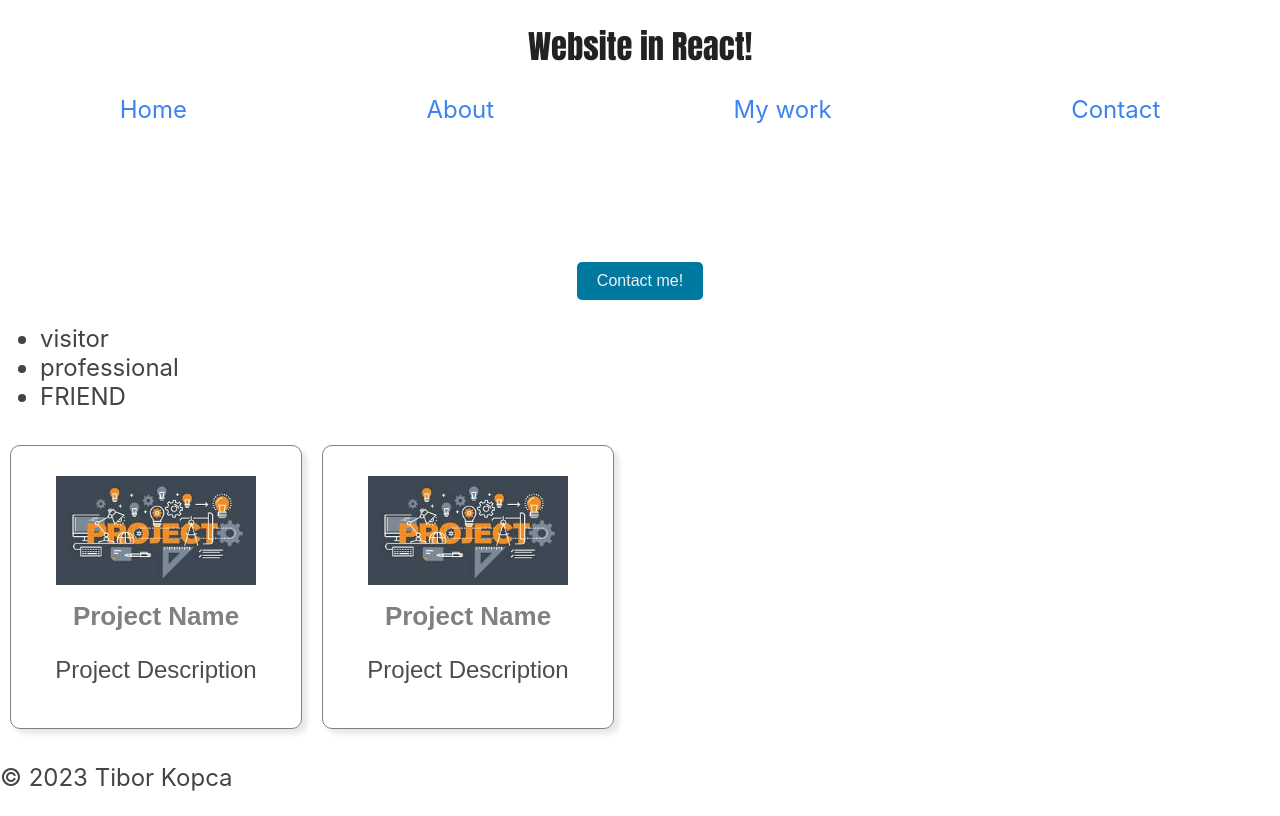
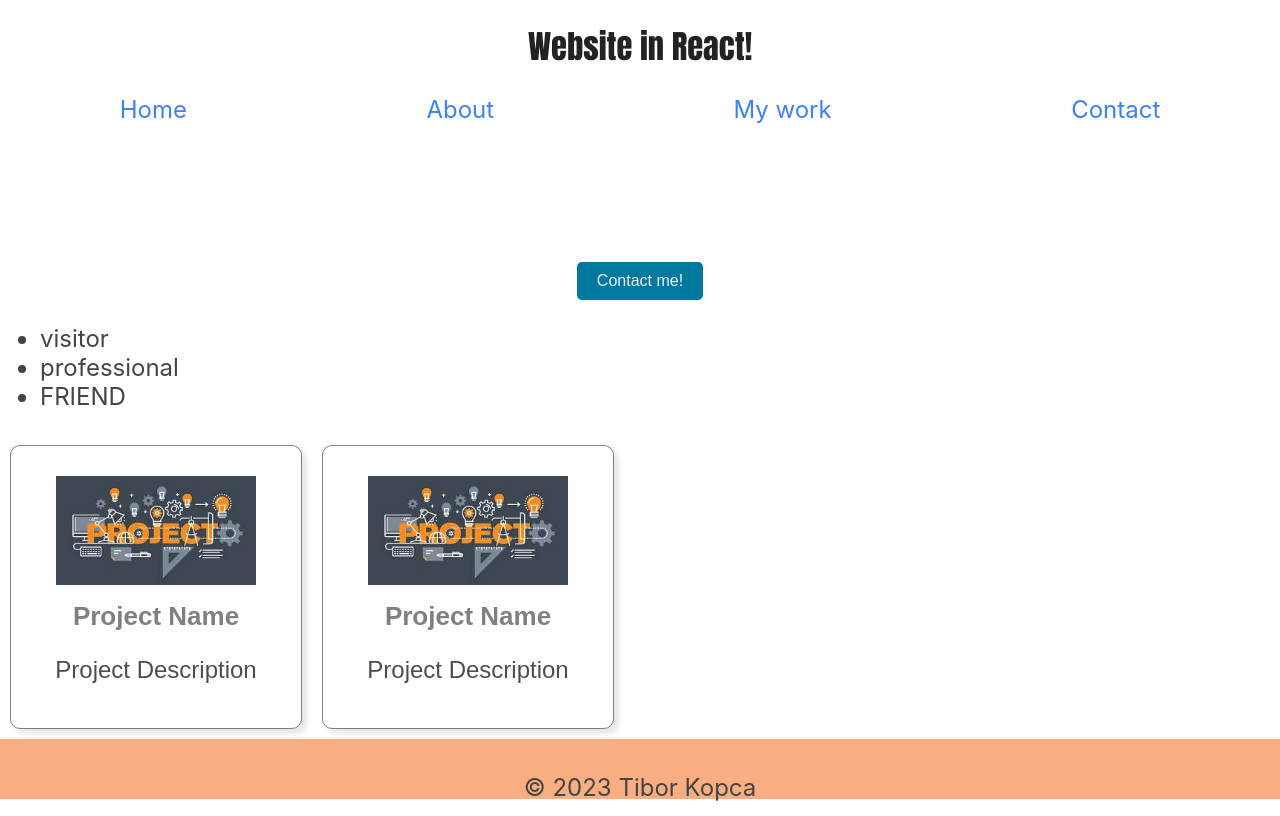
Before and after one commit to TiborKopca/ReactApp2023, a React (Vite) app: page / in a window 1280 px wide. Built offline with nearby package versions, Linux system fonts and the light colour scheme.

Commit message:
Footer inline styling

```diff
--- a/src/components/Footer.jsx
+++ b/src/components/Footer.jsx
@@ -1,6 +1,12 @@
 function Footer(){
+    const styles = {
+        height: '40px',
+        padding: '10px',
+        textAlign: 'center',
+        backgroundColor: '#f3782d99'
+    }
     return(
-        <footer>
+        <footer style={styles}>
             <p>&copy; {new Date().getFullYear()} Tibor Kopca</p>
         </footer>
     );
```
